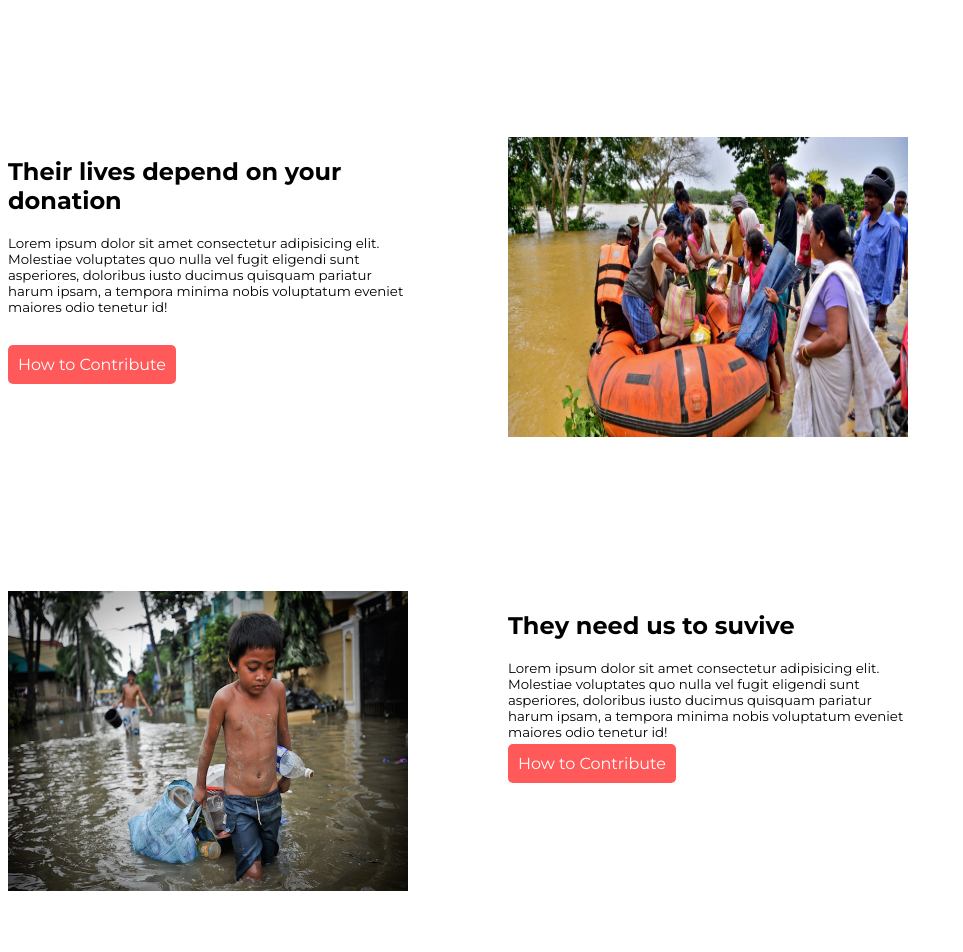
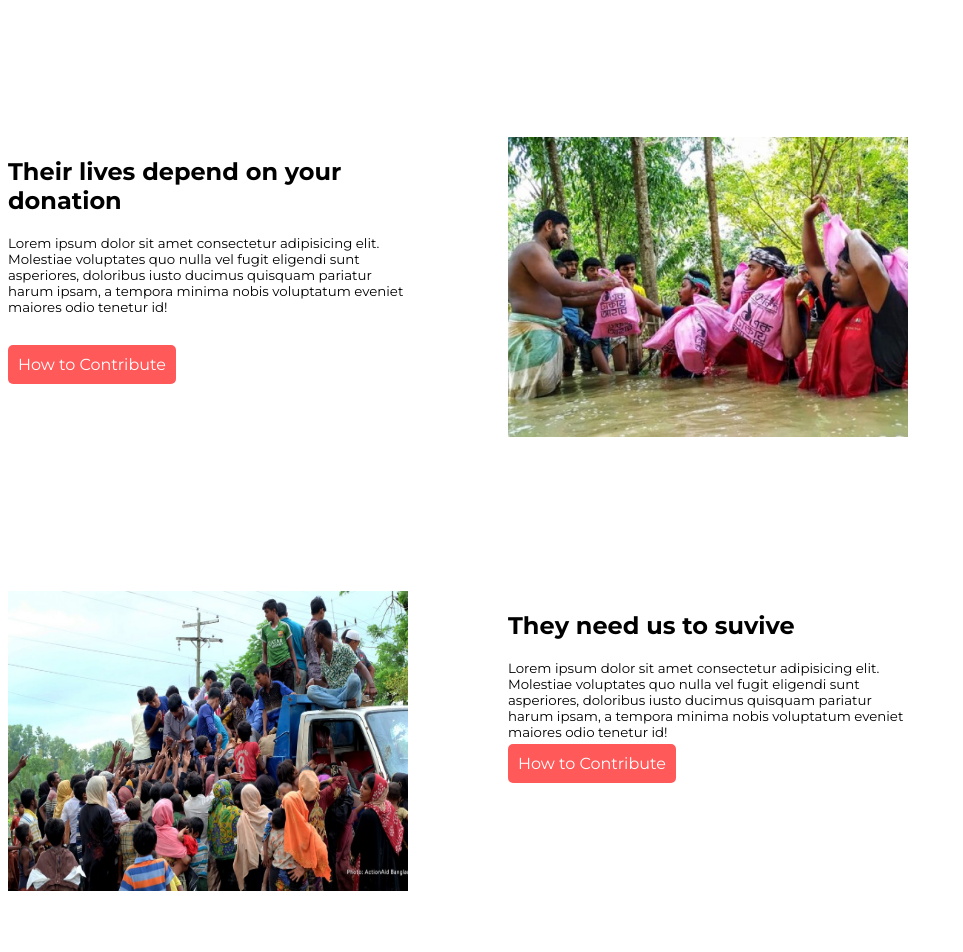
Before and after one commit to shanta-rahman/Food-For-Protection, a plain HTML site: page index.html in a window 1280 px wide. Shown: the part 1520-2472 px from the top of the page, without its empty margins (0-963 px from the left). Drawn offline with Linux system fonts and the light colour scheme.

Commit message:
Picture Issue

```diff
--- a/index.html
+++ b/index.html
@@ -94,11 +94,11 @@
                 maiores odio tenetur id!</p>
             <a href="" class="how-to-contribute">How to Contribute</a>
         </div>
-        <div> <img src="/images/donation5.jpg" alt="Loading Failed"></div>
+        <div> <img src="/images/donation11.jpg" alt="Loading Failed"></div>
 
     </section>
     <section class="donation">
-        <div> <img src="/images/donation9.jpg" alt="Loading Failed"></div>
+        <div> <img src="/images/donation2.jpg" alt="Loading Failed"></div>
         <div class="donation-text-2">
             <h1>
                 They need us to suvive
--- a/style.css
+++ b/style.css
@@ -8,7 +8,7 @@ body {
 
 
 .top-banner {
-    background-image: url(/images/food\ donation.jpeg);
+    background-image: url(/images/donation0.jpg);
     background-repeat: no-repeat;
 
     width: auto;
```
